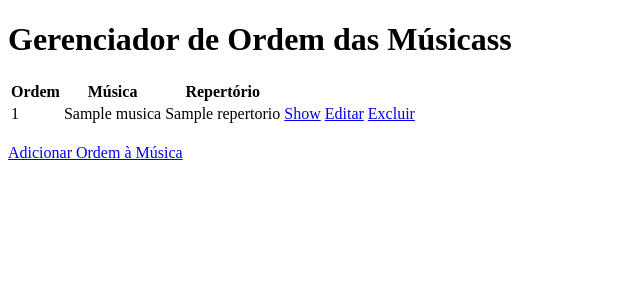
After one commit to norato/Band_Admin, a Rails app: page /ordemmusicas in a window 1280 px wide. The commit adds this page. Shown: the top 300 px of the page, without its empty margins (0-640 px from the left). Run offline with Rails 7, Linux system fonts and the light colour scheme; tables that the repository leaves empty hold one stand-in row (values such as "Sample post"); parts of the project's set-up code (start-up, migrations or seed data) failed here and were passed over; some libraries are stand-ins or nearby versions.

Commit message:
Criada página de configuração da Classe Ordemmusica #7

```diff
--- /dev/null
+++ b/app/controllers/ordemmusicas_controller.rb
@@ -0,0 +1,2 @@
+class OrdemmusicasController < InheritedResources::Base
+end
--- a/app/models/ordemmusica.rb
+++ b/app/models/ordemmusica.rb
@@ -2,4 +2,12 @@ class Ordemmusica < ActiveRecord::Base
   attr_accessible :musica_id, :ordem, :repertorio_id
   belongs_to :musicas
   belongs_to :repertorios
+
+  def musica
+    Musica.find(musica_id)
+  end
+
+  def repertorio
+    Repertorio.find(repertorio_id)
+  end
 end
--- a/app/views/musicas/index.html.haml
+++ b/app/views/musicas/index.html.haml
@@ -2,6 +2,9 @@
 %table
   %tr
     %th Nome
+    %th Duração
+    %th bpm
+    %th Estilo
     -@musicas.each do |musica|
       %tr
         %td= musica.nome
@@ -12,4 +15,4 @@
         %td= link_to 'Editar', edit_musica_path(musica)
         %td= link_to 'Excluir', musica, method: :delete, data: { confirm: "Tem certeza que irá deletar #{musica.nome}?"}
 %br
-= link_to 'Adicionar Repertório', new_musica_path
+= link_to 'Adicionar Músicas', new_musica_path
--- /dev/null
+++ b/app/views/ordemmusicas/_form.html.haml
@@ -0,0 +1,6 @@
+= semantic_form_for [@ordemmusica] do |form|
+  = form.input :ordem, :label => 'Ordem'
+  = form.input :musica_id, as: :select, input_html: { class: "musica", id: "select_musica" }, collection: Musica.all.map { |musica| [musica.nome, musica.id] }, prompt: false, :label => "Música"
+  = form.input :repertorio_id, as: :select, collection: Repertorio.all.map { |repertorio| [repertorio.nome, repertorio.id] } , :label => "Repertório"
+
+  = form.submit 'Salvar'
--- /dev/null
+++ b/app/views/ordemmusicas/edit.html.haml
@@ -0,0 +1,6 @@
+%h2 Editar Ordem das Músicas
+
+= render 'form'
+
+= link_to 'Show', @ordemmusica
+= link_to 'Voltar', ordemmusicas_path
--- /dev/null
+++ b/app/views/ordemmusicas/index.html.haml
@@ -0,0 +1,16 @@
+%h1 Gerenciador de Ordem das Músicass
+%table
+  %tr
+    %th Ordem
+    %th Música
+    %th Repertório
+    -@ordemmusicas.each do |ordemmusica|
+      %tr
+        %td= ordemmusica.ordem
+        %td= ordemmusica.musica.nome
+        %td= ordemmusica.repertorio.nome
+        %td= link_to 'Show', ordemmusica
+        %td= link_to 'Editar', edit_ordemmusica_path(ordemmusica)
+        %td= link_to 'Excluir', ordemmusica, method: :delete, data: { confirm: "Tem certeza que irá deletar?"}
+%br
+= link_to 'Adicionar Ordem à Música', new_ordemmusica_path
--- /dev/null
+++ b/app/views/ordemmusicas/new.html.haml
@@ -0,0 +1,3 @@
+%h2 Adicionar Ordem à Música
+
+= render 'form'
--- a/config/routes.rb
+++ b/config/routes.rb
@@ -5,4 +5,5 @@ BandAdmin::Application.routes.draw do
   resources :organizadors
   resources :repertorios
   resources :musicas
+  resources :ordemmusicas
 end
--- a/db/migrate/20130420191042_create_ordemmusicas.rb
+++ b/db/migrate/20130420191042_create_ordemmusicas.rb
@@ -7,5 +7,7 @@ class CreateOrdemmusicas < ActiveRecord::Migration
 
       t.timestamps
     end
+    add_index :ordemmusicas, :repertorio_id
+    add_index :ordemmusicas, :musica_id
   end
 end
```
Also changed, not shown: app/views/ordemmusicas/show.html.haml (added, +14 -0 lines), spec/acceptance/gerenciar_ordemmusica_spec.rb (added, +66 -0 lines), spec/factories.rb (+0 -2 lines), spec/models/ordemmusica_spec.rb (+17 -1 lines), db/schema.rb.
